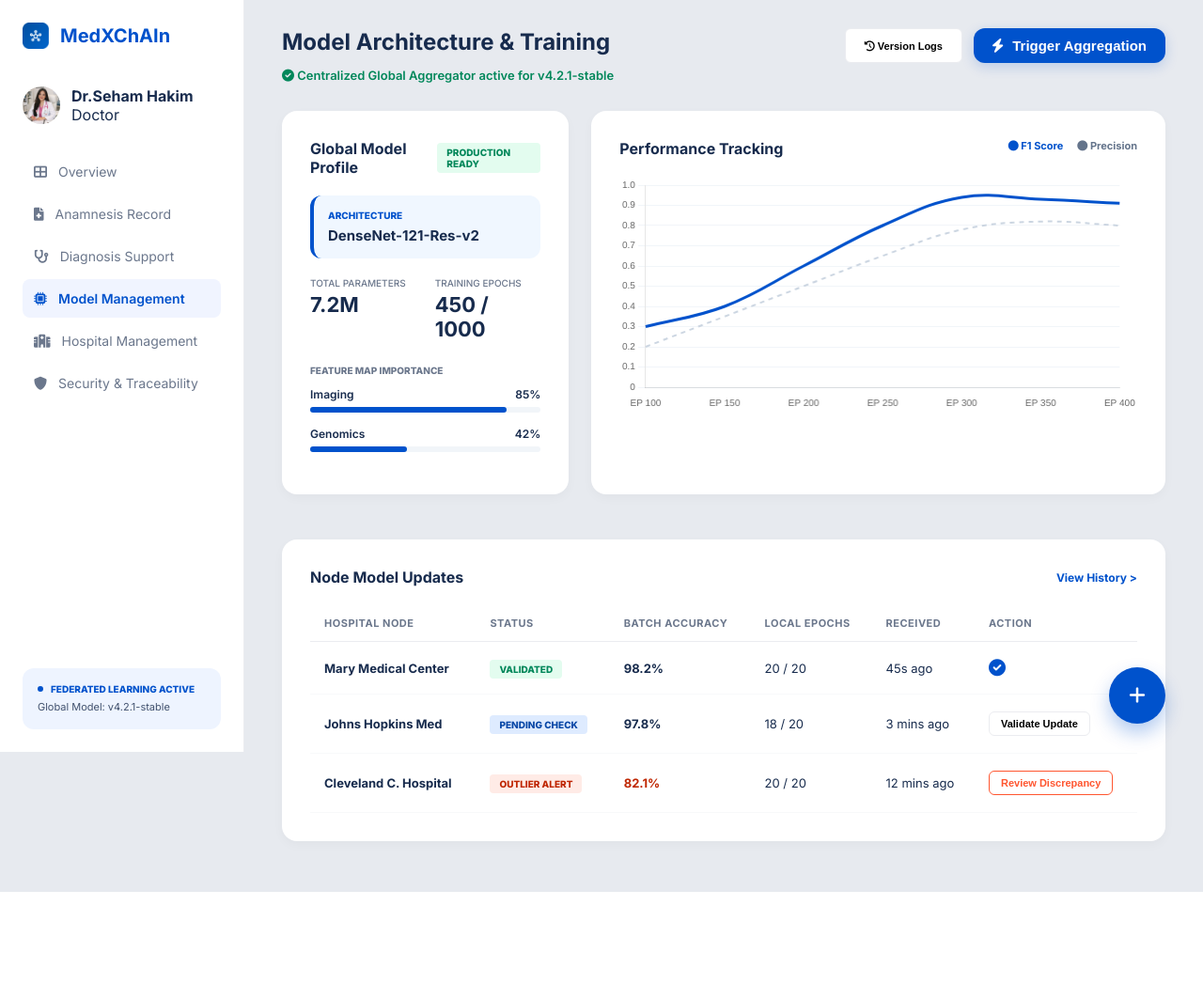
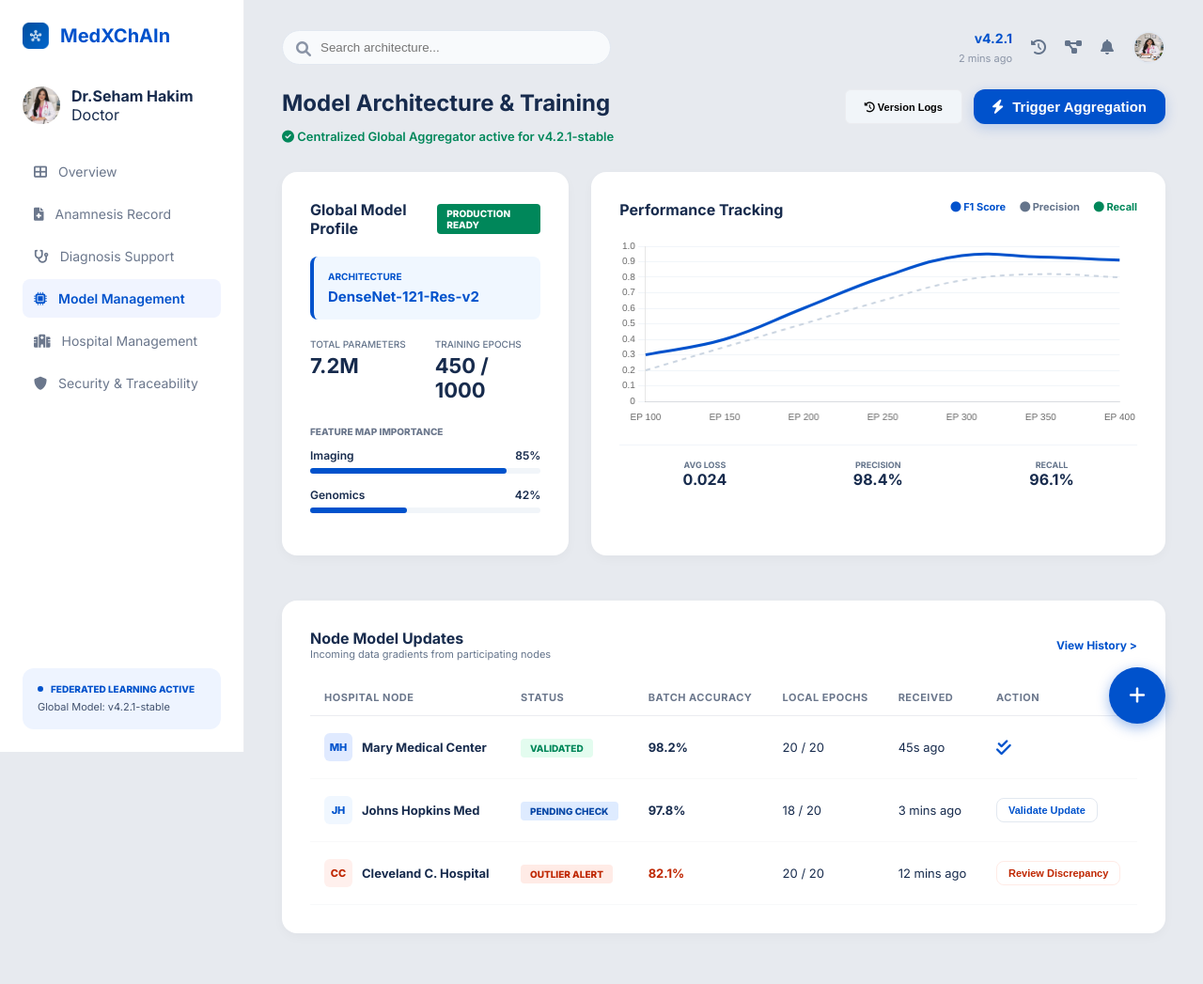
Before and after one commit to Decentralized-Systems-and-Applications/MedXChAln, a Django app: page /model-management/ in a window 1280 px wide. Shown: the whole page at 94% size. Before the commit the page ends 949 px from the top, so only its background shows below. Run offline with Django 5.2, Linux system fonts and the light colour scheme.

Commit message:
update model management Page

```diff
--- a/dashboard/templates/dashboard/Model_Management.html
+++ b/dashboard/templates/dashboard/Model_Management.html
@@ -30,11 +30,11 @@
             </div>
             <nav class="main-nav">
                 <a href="{% url 'index' %}" class="{% if request.resolver_match.url_name == 'index' %}active{% endif %}"><i class="fas fa-th-large"></i> Overview</a>
-                <a href="{% url 'anamnesis_record' %}" class="{% if request.resolver_match.url_name == 'anamnesis_record' %}active{% endif %}"><i class="fas fa-file-medical"></i> Anamnesis Record</a>
-                <a href="{% url 'diagnosis_support' %}" class="{% if request.resolver_match.url_name == 'diagnosis_support' %}active{% endif %}"><i class="fas fa-stethoscope"></i> Diagnosis Support</a>
-                <a href="{% url 'model_management' %}" class="{% if request.resolver_match.url_name == 'model_management' %}active{% endif %}"><i class="fas fa-microchip"></i> Model Management</a>
-                <a href="{% url 'hospital_management' %}" class="{% if request.resolver_match.url_name == 'hospital_management' %}active{% endif %}"><i class="fas fa-hospital"></i> Hospital Management</a>
-                <a href="{% url 'security_traceability' %}" class="{% if request.resolver_match.url_name == 'security_traceability' %}active{% endif %}"><i class="fas fa-shield-alt"></i> Security & Traceability</a>
+                <a href="#" class=""><i class="fas fa-file-medical"></i> Anamnesis Record</a>
+                <a href="#" class=""><i class="fas fa-stethoscope"></i> Diagnosis Support</a>
+                <a href="{% url 'model_management' %}" class="active"><i class="fas fa-microchip"></i> Model Management</a>
+                <a href="#" class=""><i class="fas fa-hospital"></i> Hospital Management</a>
+                <a href="#" class=""><i class="fas fa-shield-alt"></i> Security & Traceability</a>
             </nav>
 
             <div class="sidebar-footer">
@@ -49,6 +49,23 @@
         </aside>
 
         <main class="main-content">
+            <div style="display: flex; justify-content: space-between; align-items: center; margin-bottom: 25px;">
+                <div class="search-container" style="position: relative; width: 350px;">
+                    <i class="fas fa-search" style="position: absolute; left: 15px; top: 12px; color: #8a94a6;"></i>
+                    <input type="text" placeholder="Search architecture..." style="width: 100%; padding: 10px 15px 10px 40px; border-radius: 20px; border: 1px solid #e2e8f0; background: #f8fafc;">
+                </div>
+                <div style="display: flex; align-items: center; gap: 20px;">
+                    <div style="text-align: right;">
+                        <span style="font-weight: 700; color: var(--primary-blue); font-size: 14px;">v4.2.1</span><br>
+                        <span style="font-size: 11px; color: #8a94a6;">2 mins ago</span>
+                    </div>
+                    <i class="fas fa-history" style="color: #64748b; cursor: pointer;"></i>
+                    <i class="fas fa-project-diagram" style="color: #64748b; cursor: pointer;"></i>
+                    <i class="fas fa-bell" style="color: #64748b; cursor: pointer;"></i>
+                    <img src="{% static 'dashboard/Media/PersonalPic.jpg' %}" style="width: 35px; height: 35px; border-radius: 50%; border: 2px solid #e2e8f0;">
+                </div>
+            </div>
+
             <header style="display: flex; justify-content: space-between; align-items: flex-start; margin-bottom: 30px;">
                 <div class="page-title-area">
                     <h2 style="font-size: 24px; font-weight: 700;">Model Architecture & Training</h2>
@@ -57,31 +74,30 @@
                     </p>
                 </div>
                 <div style="display: flex; gap: 12px;">
-                    <button class="btn-table-action" style="padding: 10px 20px;"><i class="fas fa-history"></i> Version Logs</button>
+                    <button class="btn-table-action" style="padding: 10px 20px; background: #f1f5f9;"><i class="fas fa-history"></i> Version Logs</button>
                     <button class="btn-primary-ai" style="padding: 10px 20px; width: auto;"><i class="fas fa-bolt"></i> Trigger Aggregation</button>
                 </div>
             </header>
 
             <div class="model-top-grid">
-
                 <div class="card">
                     <div style="display: flex; justify-content: space-between; align-items: center; margin-bottom: 20px;">
                         <h3 style="font-size: 16px;">Global Model Profile</h3>
-                        <span class="status-pill validated" style="background: #e3fcef; color: #00875a;">PRODUCTION READY</span>
+                        <span class="status-pill validated" style="background: #00875a; color: #ffffff;">PRODUCTION READY</span>
                     </div>
 
-                    <div class="arch-box">
-                        <p>ARCHITECTURE</p>
-                        <strong>DenseNet-121-Res-v2</strong>
+                    <div class="arch-box" style="background: #f0f7ff; border-radius: 8px; padding: 15px; margin-bottom: 20px;">
+                        <p style="font-size: 10px; color: var(--primary-blue); font-weight: 700; margin-bottom: 5px;">ARCHITECTURE</p>
+                        <strong style="color: var(--primary-blue);">DenseNet-121-Res-v2</strong>
                     </div>
 
                     <div style="display: grid; grid-template-columns: 1fr 1fr; gap: 20px; margin-bottom: 25px;">
                         <div>
-                            <p class="stat-label" style="font-size: 10px;">TOTAL PARAMETERS</p>
+                            <p class="stat-label" style="font-size: 10px; color: #64748b;">TOTAL PARAMETERS</p>
                             <h4 style="font-size: 22px; font-weight: 700;">7.2M</h4>
                         </div>
                         <div>
-                            <p class="stat-label" style="font-size: 10px;">TRAINING EPOCHS</p>
+                            <p class="stat-label" style="font-size: 10px; color: #64748b;">TRAINING EPOCHS</p>
                             <h4 style="font-size: 22px; font-weight: 700;">450 / 1000</h4>
                         </div>
                     </div>
@@ -103,17 +119,35 @@
                         <div style="display: flex; gap: 15px; font-size: 11px; font-weight: 700;">
                             <span style="color: var(--primary-blue);"><i class="fas fa-circle"></i> F1 Score</span>
                             <span style="color: #64748b;"><i class="fas fa-circle"></i> Precision</span>
+                            <span style="color: #00875a;"><i class="fas fa-circle"></i> Recall</span>
                         </div>
                     </div>
-                    <div style="height: 250px;">
+                    <div style="height: 200px;">
                         <canvas id="performanceChart"></canvas>
+                    </div>
+                    <div style="display: flex; justify-content: space-around; margin-top: 20px; text-align: center; border-top: 1px solid #f1f5f9; padding-top: 15px;">
+                        <div>
+                            <p style="font-size: 9px; font-weight: 700; color: #64748b;">AVG LOSS</p>
+                            <h5 style="font-size: 16px; font-weight: 700;">0.024</h5>
+                        </div>
+                        <div>
+                            <p style="font-size: 9px; font-weight: 700; color: #64748b;">PRECISION</p>
+                            <h5 style="font-size: 16px; font-weight: 700;">98.4%</h5>
+                        </div>
+                        <div>
+                            <p style="font-size: 9px; font-weight: 700; color: #64748b;">RECALL</p>
+                            <h5 style="font-size: 16px; font-weight: 700;">96.1%</h5>
+                        </div>
                     </div>
                 </div>
             </div>
 
             <div class="card">
                 <div style="display: flex; justify-content: space-between; align-items: center; margin-bottom: 20px;">
-                    <h3 style="font-size: 16px;">Node Model Updates</h3>
+                    <div>
+                        <h3 style="font-size: 16px;">Node Model Updates</h3>
+                        <p style="font-size: 11px; color: #64748b;">Incoming data gradients from participating nodes</p>
+                    </div>
                     <a href="#" style="font-size: 12px; color: var(--primary-blue); font-weight: 700; text-decoration: none;">View History ></a>
                 </div>
 
@@ -130,34 +164,49 @@
                     </thead>
                     <tbody>
                         <tr>
-                            <td><strong>Mary Medical Center</strong></td>
+                            <td>
+                                <div style="display: flex; align-items: center; gap: 10px;">
+                                    <span style="background: #e0eaff; color: var(--primary-blue); width: 30px; height: 30px; border-radius: 6px; display: flex; align-items: center; justify-content: center; font-size: 11px; font-weight: 800;">MH</span>
+                                    <strong>Mary Medical Center</strong>
+                                </div>
+                            </td>
                             <td><span class="status-pill validated">Validated</span></td>
                             <td><strong>98.2%</strong></td>
                             <td>20 / 20</td>
                             <td>45s ago</td>
-                            <td><i class="fas fa-check-circle" style="color: var(--primary-blue); font-size: 18px;"></i></td>
+                            <td><i class="fas fa-check-double" style="color: var(--primary-blue); font-size: 18px;"></i></td>
                         </tr>
                         <tr>
-                            <td><strong>Johns Hopkins Med</strong></td>
+                            <td>
+                                <div style="display: flex; align-items: center; gap: 10px;">
+                                    <span style="background: #f0f7ff; color: #0052cc; width: 30px; height: 30px; border-radius: 6px; display: flex; align-items: center; justify-content: center; font-size: 11px; font-weight: 800;">JH</span>
+                                    <strong>Johns Hopkins Med</strong>
+                                </div>
+                            </td>
                             <td><span class="status-pill pending">Pending Check</span></td>
                             <td><strong>97.8%</strong></td>
                             <td>18 / 20</td>
                             <td>3 mins ago</td>
-                            <td><button class="btn-table-action">Validate Update</button></td>
+                            <td><button class="btn-table-action" style="color: var(--primary-blue); border-color: #e2e8f0; border-radius: 8px;">Validate Update</button></td>
                         </tr>
                         <tr>
-                            <td><strong>Cleveland C. Hospital</strong></td>
+                            <td>
+                                <div style="display: flex; align-items: center; gap: 10px;">
+                                    <span style="background: #fff0ed; color: #bf2600; width: 30px; height: 30px; border-radius: 6px; display: flex; align-items: center; justify-content: center; font-size: 11px; font-weight: 800;">CC</span>
+                                    <strong>Cleveland C. Hospital</strong>
+                                </div>
+                            </td>
                             <td><span class="status-pill outlier">Outlier Alert</span></td>
                             <td><strong style="color: #bf2600;">82.1%</strong></td>
                             <td>20 / 20</td>
                             <td>12 mins ago</td>
-                            <td><button class="btn-table-action danger">Review Discrepancy</button></td>
+                            <td><button class="btn-table-action danger" style="color: #bf2600; border-color: #ffebe6; border-radius: 8px;">Review Discrepancy</button></td>
                         </tr>
                     </tbody>
                 </table>
             </div>
 
-            <button class="btn-deploy-fixed" style="bottom: 30px; right: 40px; width: 60px; height: 60px; border-radius: 50%; padding: 0; justify-content: center;">
+            <button class="btn-deploy-fixed" style="position: fixed; bottom: 30px; right: 40px; width: 60px; height: 60px; border-radius: 50%; background: var(--primary-blue); color: white; border: none; display: flex; align-items: center; justify-content: center; box-shadow: 0 4px 14px rgba(0,82,204,0.4); cursor: pointer;">
                 <i class="fas fa-plus" style="font-size: 20px;"></i>
             </button>
         </main>
```
